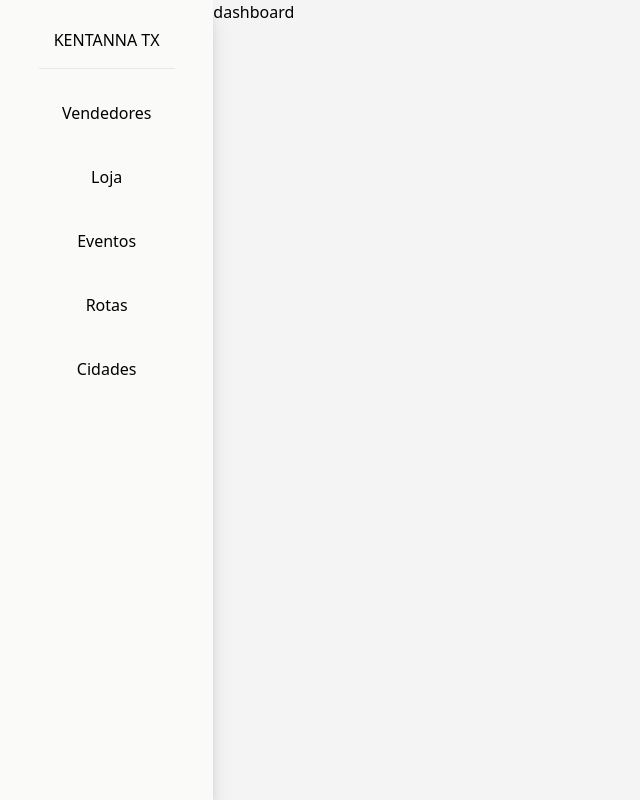
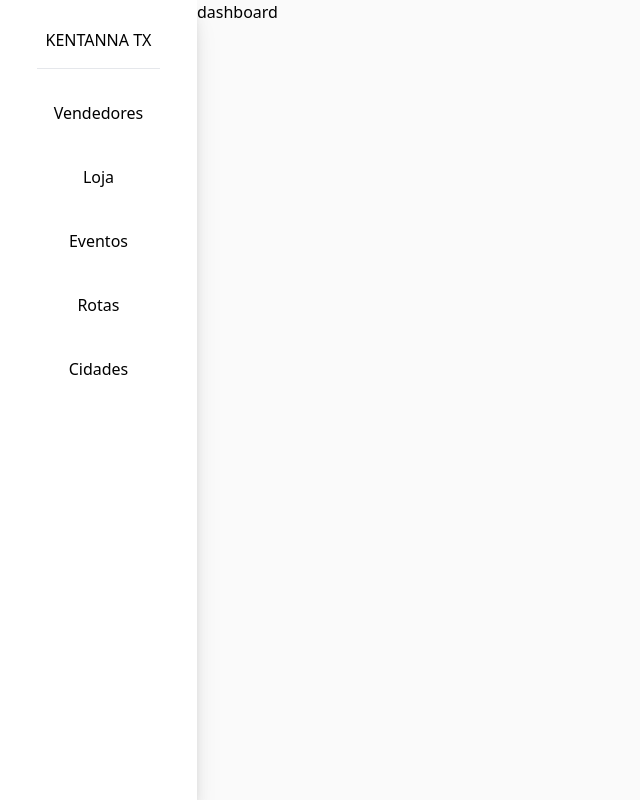
Before and after one commit to lsbrel/lp, a Vue app: page /dashboard in a window 1280 px wide. Shown: the whole page, without its empty margins (0-640 px from the left). Built offline with nearby package versions, Linux system fonts and the light colour scheme.

Commit message:
🦄 refactor:

```diff
--- a/src/App.vue
+++ b/src/App.vue
@@ -4,7 +4,7 @@ import Menu from "./views/menu/Menu.vue";
 </script>
 
 <template>
-  <div class="grid grid-cols-6 h-screen">
+  <div class="flex flex-col md:flex-row w-full md:w-scren h-screen">
     <Menu></Menu>
     <router-view v-slot="{ Component }">
       <transition>
--- a/src/views/admin/dashboard/Dashboard.vue
+++ b/src/views/admin/dashboard/Dashboard.vue
@@ -6,7 +6,7 @@ export default {
 };
 </script>
 <template>
-  <div class="col-span-6 md:col-span-5 bg-zinc-100">
+  <div class="w-full md:w-11/12 h-full" style="background-color: #fafafa">
     <div class="r">
       <div class="col-12">dashboard</div>
     </div>
--- a/src/views/menu/Menu.vue
+++ b/src/views/menu/Menu.vue
@@ -11,14 +11,16 @@ export default {
 </script>
 <template>
   <div
-    class="col-span-12 md:col-span-1 bg-stone-50 shadow-xl"
-    style="z-index: 1000 !important"
+    class="w-full md:w-2/12 shadow-xl"
+    style="z-index: 1000 !important; background-color: #ffffff"
   >
     <div class="flex flex-row md:flex-col sm:h-1/4 md:h-full w-full shadow-lg">
       <div class="w-screen md:w-full md:h-1/7">
         <MenuTitulo label="kentanna tx" />
       </div>
-      <div class="flex flex-row md:flex-col items-center md:h-5/7 lg:h-5/7 gap-2">
+      <div
+        class="flex flex-row md:flex-col items-center md:h-5/7 lg:h-5/7 gap-2"
+      >
         <MenuItem label="vendedores" route="/vendedores" />
         <MenuItem label="loja" route="/loja" />
         <MenuItem label="eventos" route="/eventos" />
```
